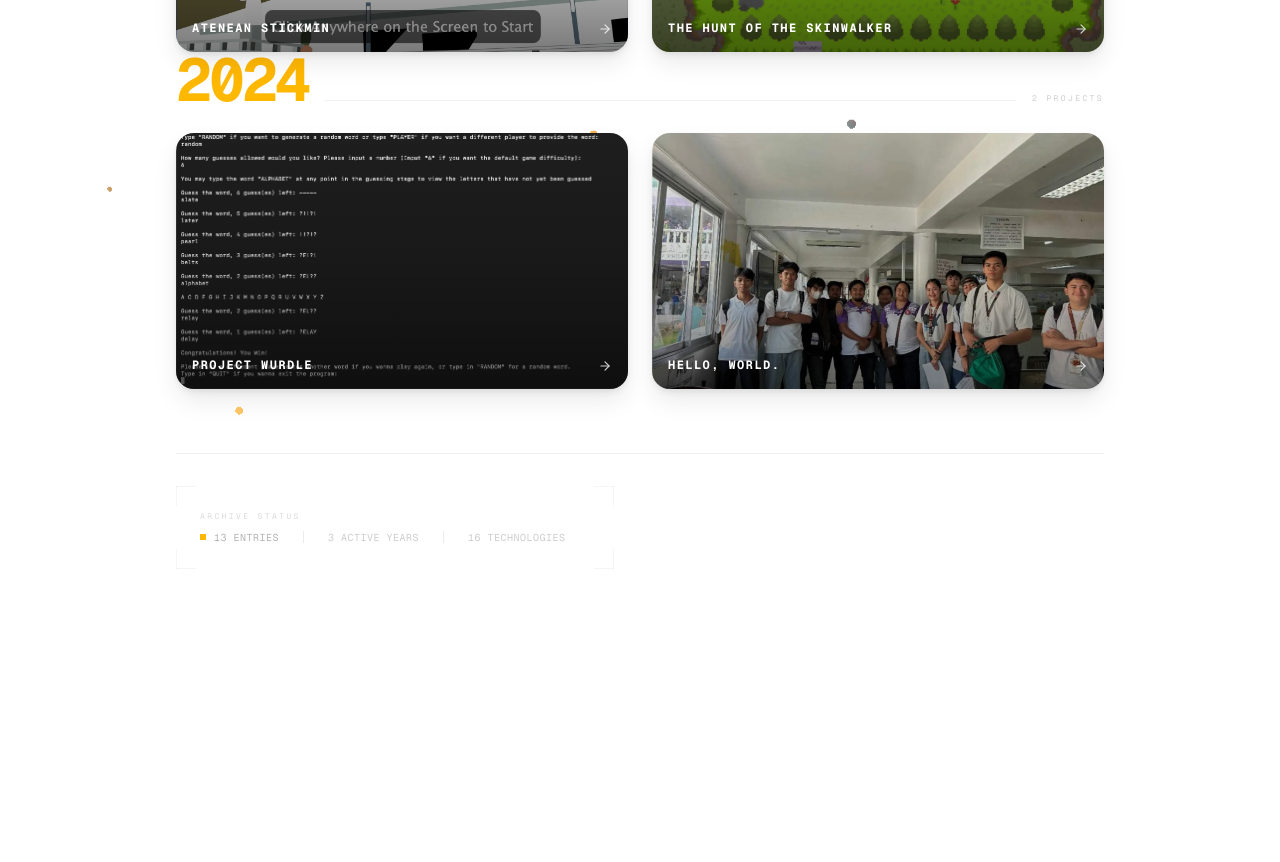
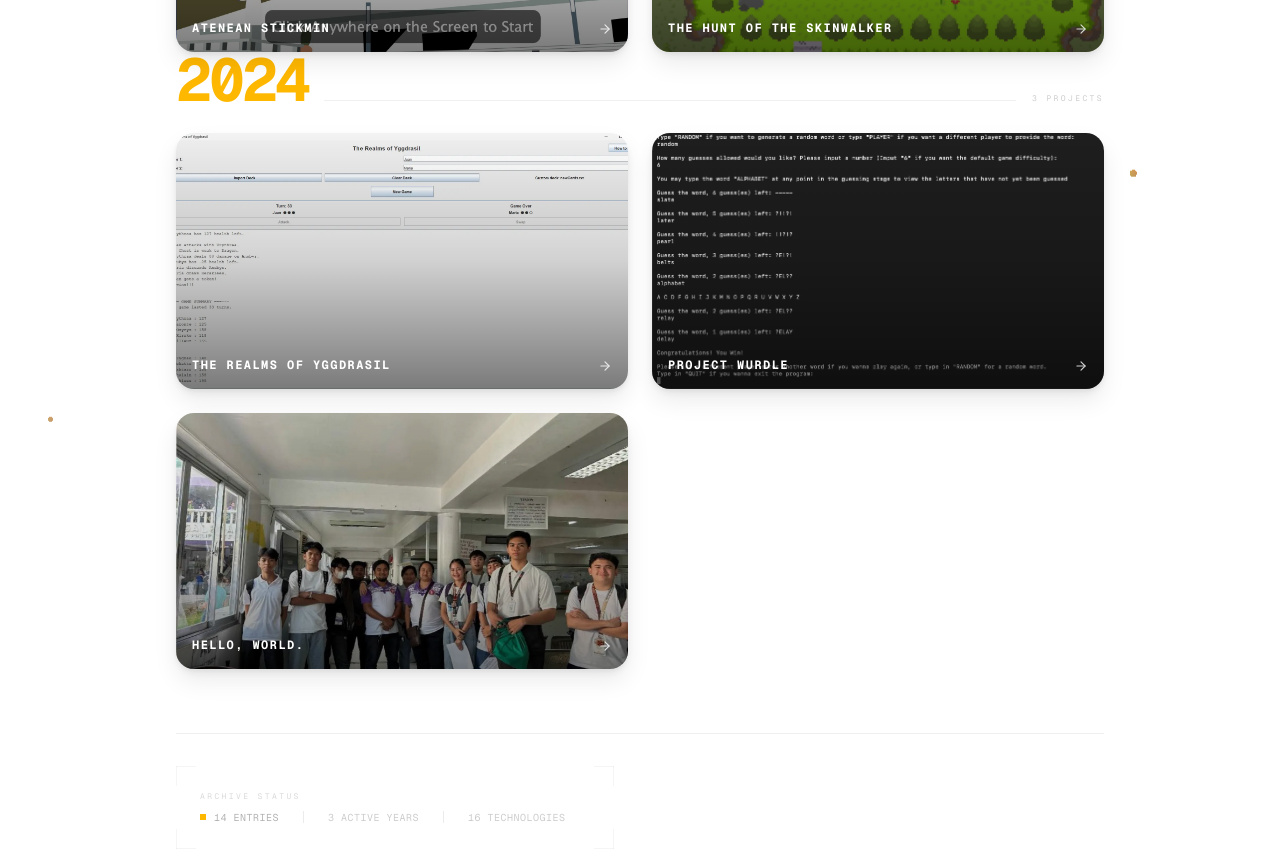
Before and after one commit to RokiTheWise/enriquez-portfolio-v2, a Next.js app: page /archive in a window 1280 px wide. Shown: the part 2060-2922 px from the top of the page. Before the commit the page ends 2725 px from the top, so only its background shows below. Built offline with nearby package versions, Linux system fonts and the light colour scheme.

Commit message:
feat(archive): add The Realms of Yggdrasil Project

```diff
--- a/app/archive/page.tsx
+++ b/app/archive/page.tsx
@@ -283,8 +283,22 @@ const ARCHIVE: ArchiveEntry[] = [
   },
   {
     year: "2024",
+    month: "Dec",
+    index: "12",
+    project: "The Realms of Yggdrasil",
+    classification: "GAME DEV",
+    description: "A two-player, turn-based card battle game written in Java. Players draw from a shared deck of typed cards (Dragon, Ghost, Fairy, Human) and race to claim 3 tokens by defeating the opponent's active card. Implements a two-pass Bulls & Cows-style damage system with four type matchups — resistances halve incoming damage, weaknesses double it — plus deck import from a custom .txt format. Ships with both a console entry point (GameConsole) and a Swing GUI (SimpleApp/SimpleGUI) with a turn counter, token display, and file-based deck import. Player hand management, draw/discard/swap mechanics, and win-check logic are split across Card, Player, and GameMaster classes.",
+    tech: [
+      { name: "Java", tag: "CORE" },
+      { name: "Java Swing", tag: "UI" },
+    ],
+    accentColor: "#9333EA",
+    image: "/Realms.webp",
+  },
+  {
+    year: "2024",
     month: "Sep",
-    index: "12",
+    index: "13",
     project: "Project Wurdle",
     classification: "CS_FUNDAMENTALS",
     description: "A terminal Wordle reconstruction built under strict constraints — no str.upper(), str.count(), str.find(), or str.join() allowed. Every text operation is implemented from scratch using iterative loops, parallel ASCII-style arrays, and manual frequency counters. Includes single-player (random word), pass-and-play PvP, configurable difficulty (custom guess limit), and an in-game alphabet tracker. A deliberate exercise in understanding data structures and control flow beneath Python's conveniences.",
@@ -300,7 +314,7 @@ const ARCHIVE: ArchiveEntry[] = [
   {
     year: "2024",
     month: "Mar",
-    index: "13",
+    index: "14",
     project: "Hello, World.",
     classification: "ORIGIN",
     description: "Not a project — a beginning. During my 80-hour work immersion at the Business Permit and Licensing Office of Puerto Galera's Municipal Government, the workload ran dry after day one. Instead of staring at a phone, I opened a laptop and started an online Python course. By the end of that week I had written a category sorter, a kg-to-lbs converter, a 67-line multi-operation calculator I packaged into a desktop app, a unit length converter (387 lines), a rock-paper-scissors game, and a YouTube downloader with no ads. None of it was assigned. All of it was a choice. That week in March 2024 is where the habit started.",
```
Also changed, not shown: public/Realms.webp (added).
